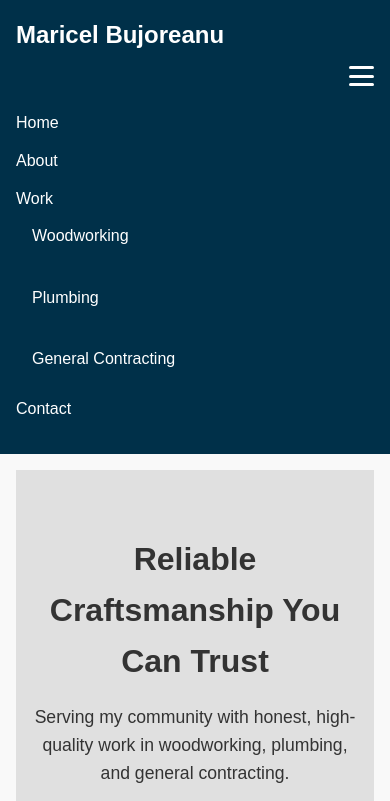
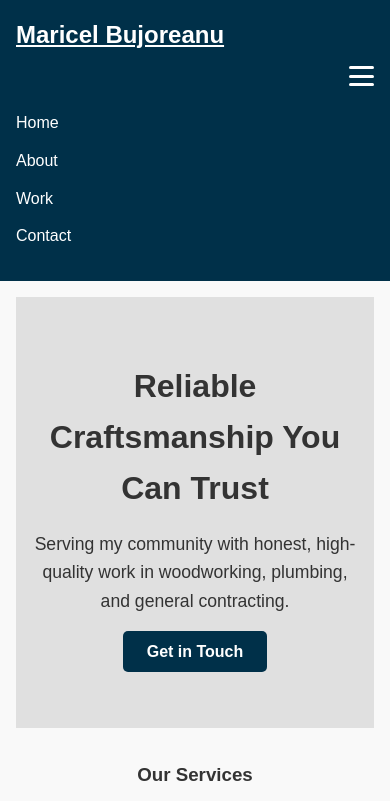
Before and after one commit to gbujoreanu/maricel-bujoreanu, a plain HTML site: page index.html in a window 390 px wide. Both pictures are taken after a click on the button "Toggle Menu". Shown: the top 801 px of the page. Drawn offline with Linux system fonts and the light colour scheme.

Commit message:
Redesign hamburger menu

```diff
--- a/assets/css/styles.css
+++ b/assets/css/styles.css
@@ -20,7 +20,7 @@ body {
   display: flex;
   flex-direction: column;
   min-height: 100vh;
-  overflow-x: hidden; /* Prevent horizontal scroll when dropdown opens */
+  overflow-x: hidden; /* Prevent horizontal scroll when menu opens */
 }
 
 /* Container for page content */
@@ -84,47 +84,6 @@ main {
   text-decoration: underline;
 }
 
-/* Dropdown */
-.dropdown-menu {
-  display: none;
-  position: absolute;
-  top: 100%;
-  left: 0;
-  background-color: #003049;
-  padding: 0.5rem 0;
-  list-style: none;
-  min-width: 200px;
-  z-index: 1000;
-  border-radius: 6px;
-  box-shadow: 0 4px 12px rgba(0, 0, 0, 0.2);
-  transition: all 0.2s ease-in-out;
-  opacity: 0;
-  visibility: hidden;
-}
-
-.dropdown:hover .dropdown-menu {
-  display: block;
-  opacity: 1;
-  visibility: visible;
-}
-
-.dropdown-menu li {
-  padding: 0;
-}
-
-.dropdown-menu a {
-  display: block;
-  padding: 0.75rem 1.25rem;
-  color: #fff;
-  text-decoration: none;
-  white-space: nowrap;
-  transition: background-color 0.2s ease-in-out;
-}
-
-.dropdown-menu a:hover {
-  background-color: #005f73;
-  border-radius: 4px;
-}
 
 /* Footer */
 .site-footer {
@@ -190,44 +149,12 @@ main {
     gap: 0.75rem;
   }
 
-  .dropdown-menu {
-    position: static;
-    width: 100%;
-    opacity: 1;
-    visibility: visible;
-    box-shadow: none;
-    border-radius: 0;
-  }
-
-  .dropdown-menu a {
-    padding: 0.75rem 1rem;
-    text-align: left;
-  }
-
   /* Remove hover-like styles for links in the mobile hamburger menu */
   .nav-menu a:hover,
   .nav-menu a:focus,
-  .nav-menu a:active,
-  .dropdown-menu a:hover,
-  .dropdown-menu a:focus,
-  .dropdown-menu a:active {
+  .nav-menu a:active {
     text-decoration: none;
     background-color: inherit;
-  }
-
-  /* Disable hover open behavior on small screens */
-  .dropdown:hover .dropdown-menu {
-    display: none;
-    opacity: 0;
-    visibility: hidden;
-  }
-
-
-
-  .dropdown.open .dropdown-menu {
-    display: block;
-    opacity: 1;
-    visibility: visible;
   }
 
   .site-title {
--- a/assets/js/includes.js
+++ b/assets/js/includes.js
@@ -19,56 +19,22 @@ loadHTML("#header", `${basePath}partials/header.html`);
 loadHTML("#footer", `${basePath}partials/footer.html`);
 
 function setupMenuToggle() {
-  const toggle = document.querySelector(".menu-toggle");
-  const navLinks = document.querySelector(".nav-links");
+  const toggle = document.querySelector('.menu-toggle');
+  const navLinks = document.querySelector('.nav-links');
 
-  // Ensure menu starts closed when the header loads
   if (navLinks) {
-    navLinks.classList.remove("show");
+    navLinks.classList.remove('show');
   }
 
   if (toggle && navLinks) {
-    toggle.addEventListener("click", () => {
-      navLinks.classList.toggle("show");
-      if (!navLinks.classList.contains("show")) {
-        document.querySelectorAll('.dropdown.open').forEach(d => d.classList.remove('open'));
-      }
+    toggle.addEventListener('click', () => {
+      navLinks.classList.toggle('show');
     });
   }
 
-  const dropdowns = document.querySelectorAll('.dropdown');
-
-  dropdowns.forEach(dropdown => {
-    const anchor = dropdown.querySelector('a');
-    const submenu = dropdown.querySelector('.dropdown-menu');
-
-    anchor.addEventListener('click', function (e) {
-      if (window.innerWidth <= 768) {
-        e.preventDefault();
-        const isOpen = dropdown.classList.contains('open');
-        dropdowns.forEach(d => d.classList.remove('open'));
-        if (!isOpen) {
-          dropdown.classList.add('open');
-        }
-      }
-    });
-  });
-
-  // Optional: Close dropdown when clicking outside on mobile
-  document.addEventListener('click', function (e) {
-    if (window.innerWidth <= 768) {
-      const isClickInside = e.target.closest('.dropdown');
-      if (!isClickInside) {
-        document.querySelectorAll('.dropdown.open').forEach(d => d.classList.remove('open'));
-      }
-    }
-  });
-
-  // Reset menu state when resizing to desktop
-  window.addEventListener('resize', function () {
+  window.addEventListener('resize', () => {
     if (window.innerWidth > 768) {
       navLinks.classList.remove('show');
-      dropdowns.forEach(d => d.classList.remove('open'));
     }
   });
 }
--- a/assets/partials/header.html
+++ b/assets/partials/header.html
@@ -1,6 +1,6 @@
 <header class="site-header">
   <div class="nav-container">
-    <div class="site-title">Maricel Bujoreanu</div>
+    <a href="/index.html" class="site-title">Maricel Bujoreanu</a>
 
     <button class="menu-toggle" aria-label="Toggle Menu">
       <span class="bar"></span>
@@ -12,16 +12,7 @@
       <ul class="nav-links" id="navLinks">
         <li><a href="/index.html">Home</a></li>
         <li><a href="/about.html">About</a></li>
-
-        <li class="dropdown">
-          <a href="#" onclick="event.preventDefault()">Work</a>
-          <ul class="dropdown-menu">
-            <li><a href="/work/woodworking.html">Woodworking</a></li>
-            <li><a href="/work/plumbing.html">Plumbing</a></li>
-            <li><a href="/work/general-contracting.html">General Contracting</a></li>
-          </ul>
-        </li>
-
+        <li><a href="/work.html">Work</a></li>
         <li><a href="/contact.html">Contact</a></li>
       </ul>
     </nav>
```
